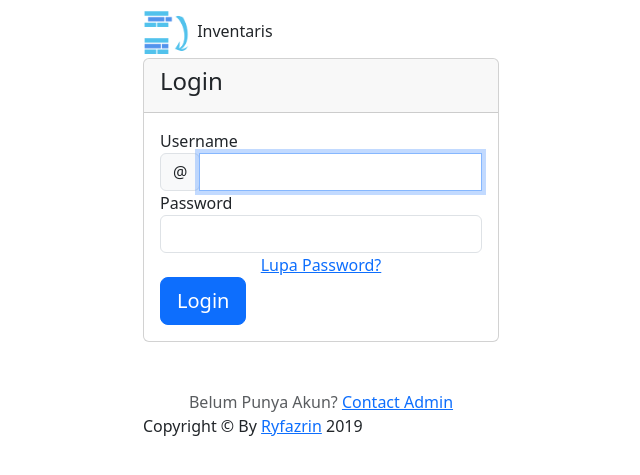
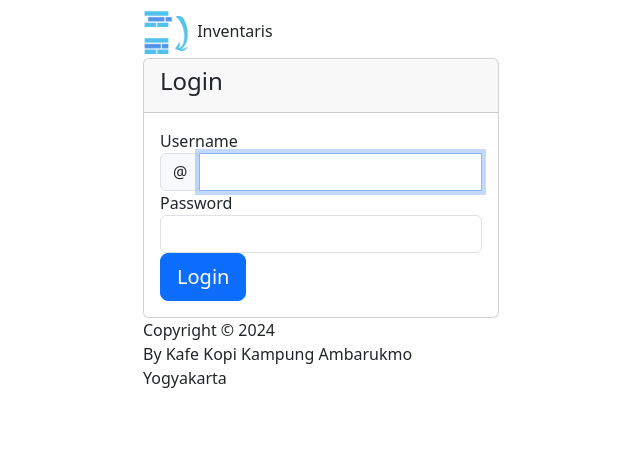
Before and after one commit to ryfazrin/inventaris-kafe, a CodeIgniter app: the page made by application/views/loginForm.php in a window 1280 px wide. Shown: the top 475 px of the page, without its empty margins (319-959 px from the left). Run offline with CodeIgniter, Linux system fonts and the light colour scheme; some libraries are stand-ins or nearby versions.

Commit message:
feat: updated

```diff
--- a/application/views/laporan/laporan_barang.php
+++ b/application/views/laporan/laporan_barang.php
@@ -13,7 +13,6 @@
                           <th scope="col">Nama Barang</th>
                           <th scope="col">Jumlah Masuk</th>
                           <th scope="col">Jumlah Keluar</th>
-                          <th scope="col">Jumlah Dipinjam</th>
                           <th scope="col">Sisa Stok</th>
                         </tr>
                       </thead>
@@ -26,7 +25,6 @@
                             <td class="text-uppercase"><?= $data->nama_barang; ?></td>
                             <td><?= $data->jml_masuk; ?></td>
                             <td><?= $data->jml_keluar; ?></td>
-                            <td><?= $data->jml_pinjam; ?></td>
                             <td><?= $data->sisa_stok; ?></td>
                           </tr>
                         <?php endforeach ?>
--- a/application/views/laporan/template_laporan.php
+++ b/application/views/laporan/template_laporan.php
@@ -57,7 +57,7 @@
               Cetak LAPORAN by <span class="text-primary">@<?= $this->session->userdata('username'); ?></span>
             </div>
             <div class="simple-footer">
-              Copyright &copy; <span class="text-primary">App INVENTARIS RPL</span> 2019
+              Copyright &copy; <span class="text-primary">App INVENTARIS</span> 2024
             </div>
           </div>
         </div>
--- a/application/views/loginForm.php
+++ b/application/views/loginForm.php
@@ -16,16 +16,7 @@
   <!-- Template CSS -->
   <link rel="stylesheet" href="<?php echo base_url('assets/css/style.css')?>">
   <link rel="stylesheet" href="<?php echo base_url('assets/css/components.css')?>">
-<!-- Start GA -->
-<script async src="https://www.googletagmanager.com/gtag/js?id=UA-94034622-3"></script>
-<script>
-  window.dataLayer = window.dataLayer || [];
-  function gtag(){dataLayer.push(arguments);}
-  gtag('js', new Date());
-
-  gtag('config', 'UA-94034622-3');
-</script>
-<!-- /END GA --></head>
+</head>
 
 <body>
   <div id="app">
@@ -67,12 +58,6 @@
                   </div>
 
                   <div class="form-group">
-                    <div class="text-small text-center">
-                      <a href="<?php echo base_url('login/lupaPass') ?>">Lupa Password?</a>
-                    </div>
-                  </div>
-
-                  <div class="form-group">
                     <button type="submit" class="btn btn-primary btn-lg btn-block" tabindex="4">
                       Login
                     </button>
@@ -81,11 +66,11 @@
 
               </div>
             </div>
-            <div class="mt-5 text-muted text-center">
+            <!-- <div class="mt-5 text-muted text-center">
               Belum Punya Akun? <a href="#">Contact Admin</a>
-            </div>
+            </div> -->
             <div class="simple-footer">
-              Copyright &copy; By <a href="https://ryfazrin.github.io/">Ryfazrin</a> 2019
+              Copyright &copy; 2024 <div class="bullet"></div> By Kafe Kopi Kampung Ambarukmo Yogyakarta
             </div>
           </div>
 
--- a/application/views/navigasi.php
+++ b/application/views/navigasi.php
@@ -28,7 +28,7 @@
             <?php endif; ?>
 
             <?php if ($level->level == 'manajemen'): ?>
-              <li><a class="nav-link" href="<?php echo site_url('laporan/'); ?>"><i class="fas fa-file"></i> <span>Cetak Laporan</span></a></li>
+              <!-- <li><a class="nav-link" href="<?php echo site_url('laporan/'); ?>"><i class="fas fa-file"></i> <span>Cetak Laporan</span></a></li> -->
               <li class="menu-header"><b>Manajemen</b> Barang</li>
               <li><a href="<?php echo site_url('barang/'); ?>" class="nav-link"><i class="fas fa-user"></i><span>Data Barang</span></a></li>
               <li><a class="nav-link" href="<?php echo site_url('barang_masuk/'); ?>"><i class="fas fa-download"></i> <span>Barang Masuk</span></a></li>
```
